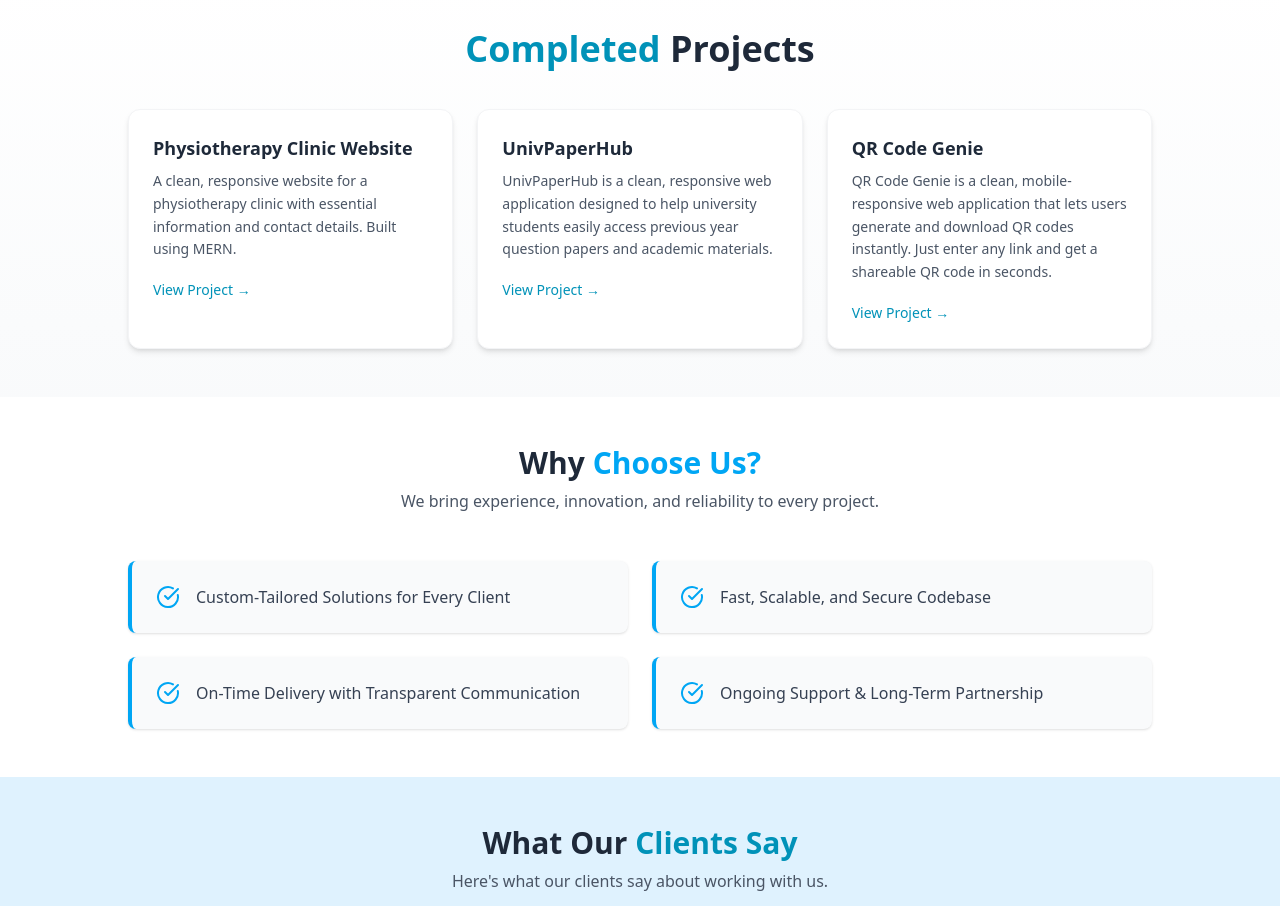
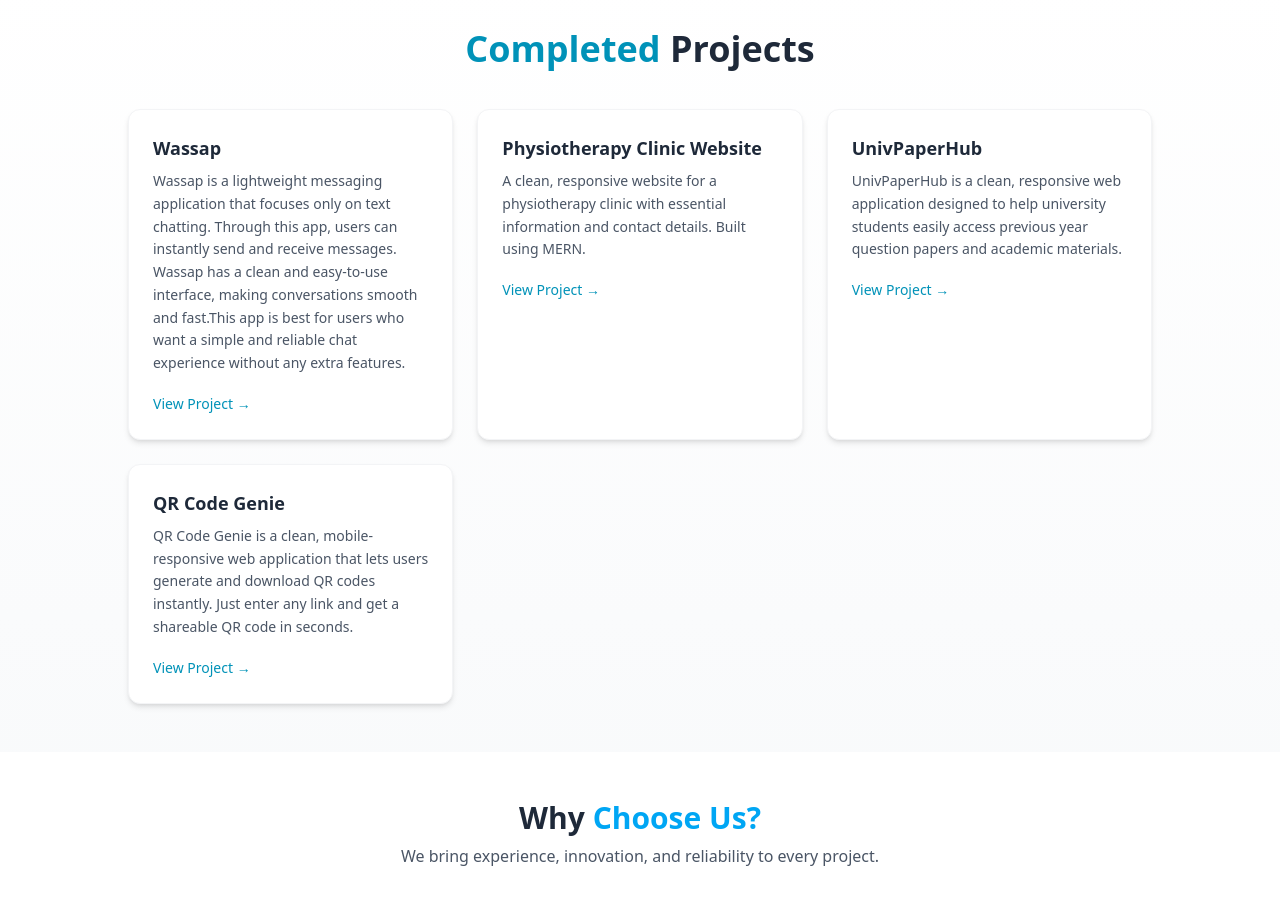
Before and after one commit to sachinkushwha/jynetra, a React (Vite) app: page / in a window 1280 px wide. Shown: the part 1540-2446 px from the top of the page. Built offline with nearby package versions, Linux system fonts and the light colour scheme.

Commit message:
Update home.jsx

```diff
--- a/src/pages/home.jsx
+++ b/src/pages/home.jsx
@@ -7,8 +7,12 @@ import { About } from "./about"
 
 export const Home = () => {
     const project = [
+        { name: 'Wassap', dis: 'Wassap is a lightweight messaging application that focuses only on text chatting. Through this app, users can instantly send and receive messages. Wassap has a clean and easy-to-use interface, making conversations smooth and fast.This app is best for users who want a simple and reliable chat experience without any extra features.', link: 'https://socketio-q6x1.vercel.app' },
+
         { name: 'Physiotherapy Clinic Website', dis: 'A clean, responsive website for a physiotherapy clinic with essential information and contact details. Built using MERN.', link: 'https://drkalimphysio.vercel.app' },
+
         { name: 'UnivPaperHub', dis: 'UnivPaperHub is a clean, responsive web application designed to help university students easily access previous year question papers and academic materials.', link: 'https://univpaperhub.onrender.com/' },
+
         {
             name: 'QR Code Genie',
             dis: 'QR Code Genie is a clean, mobile-responsive web application that lets users generate and download QR codes instantly. Just enter any link and get a shareable QR code in seconds.',
```
